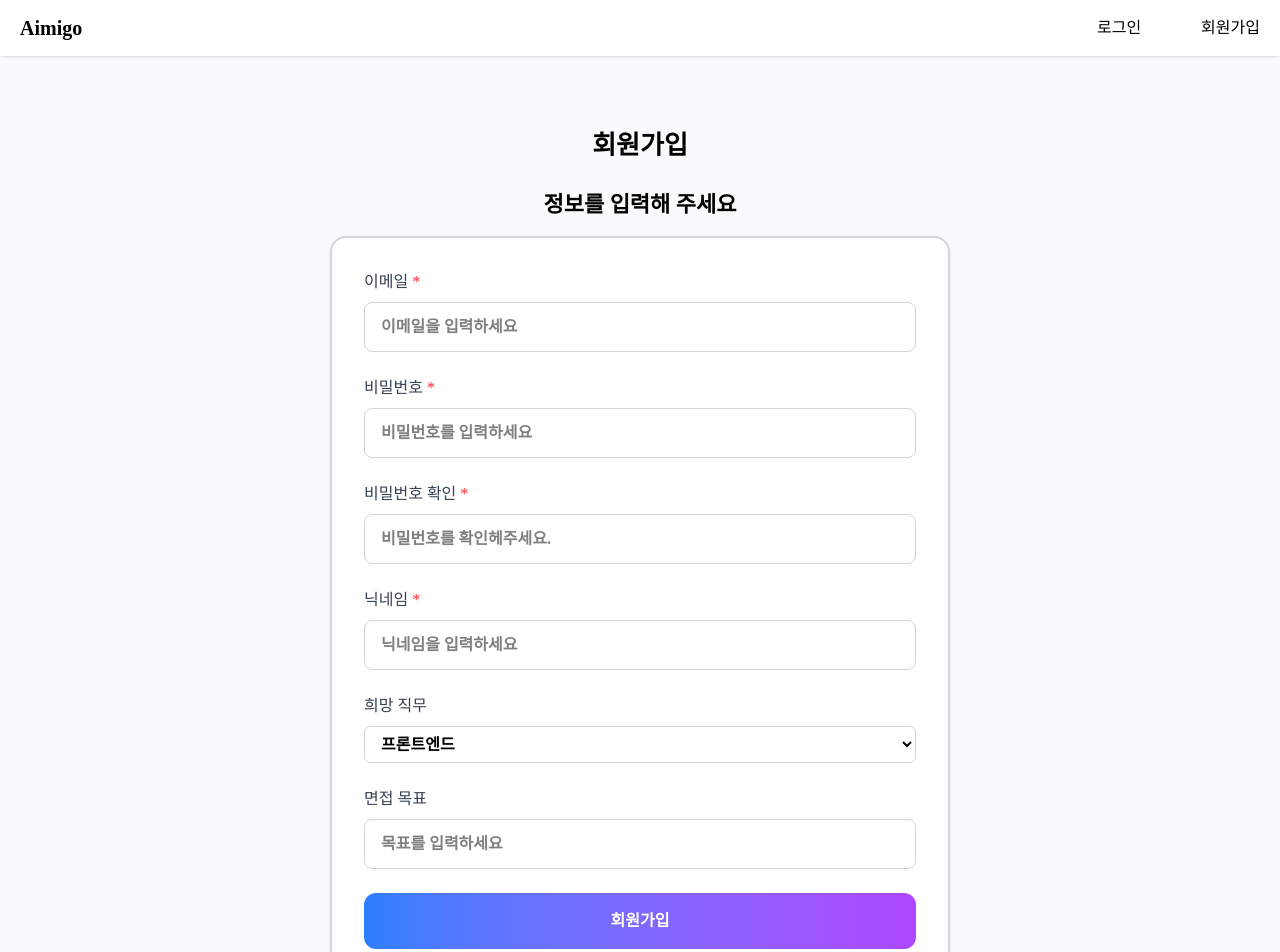
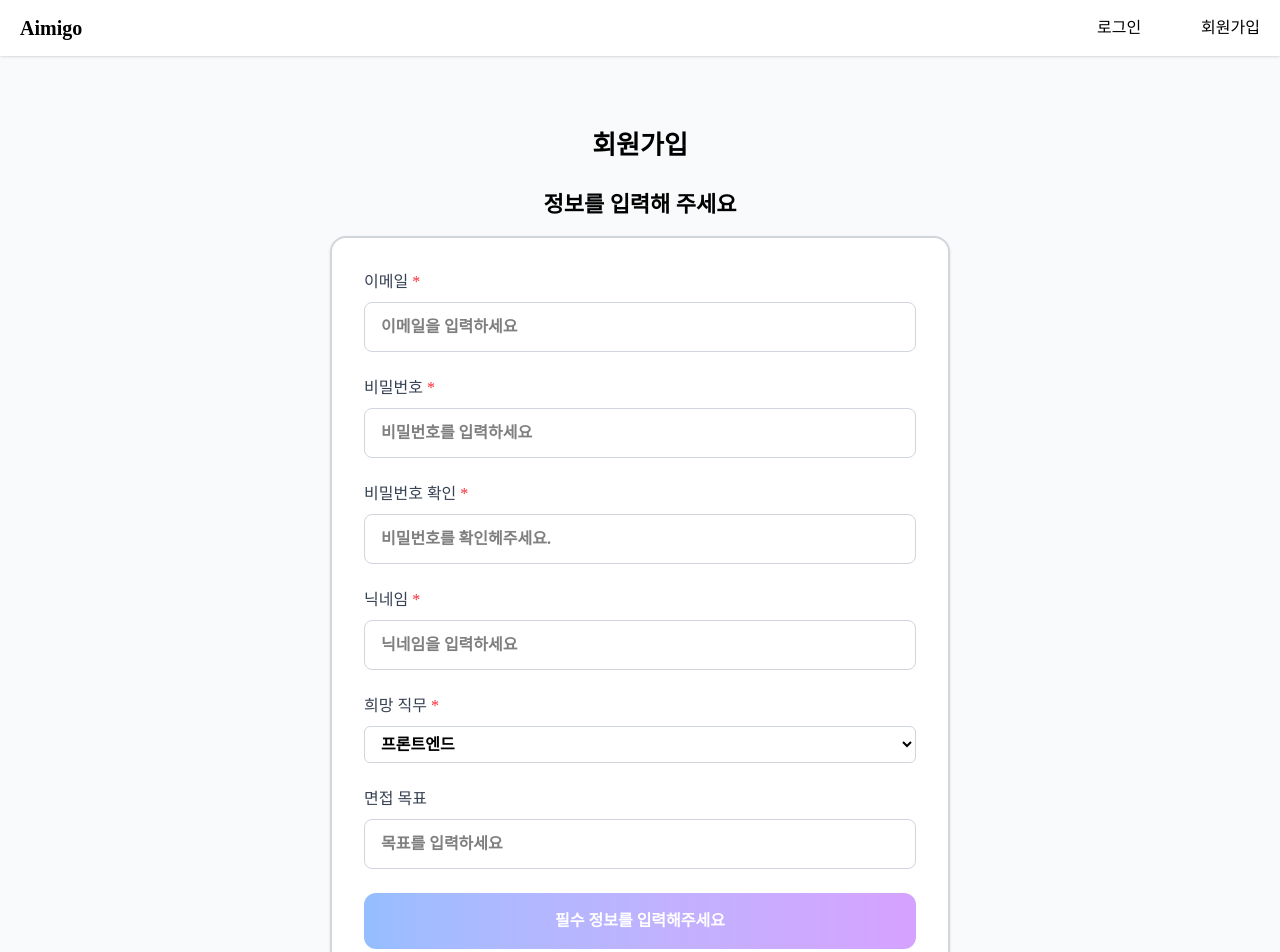
Before and after one commit to ydsic/my_interview_mate, a React (Vite) app: page /signup in a window 1280 px wide. Shown: the top 952 px of the page. Built offline with nearby package versions, Linux system fonts and the light colour scheme; a web font is replaced by a local one.

Commit message:
feat: 회원가입 시 중복된 이메일 입력 시 에러메세지 표시 및 회원가입 유효성 검사 로직 수정

```diff
--- a/src/api/authAPI.ts
+++ b/src/api/authAPI.ts
@@ -1,4 +1,47 @@
 import { supabase } from '../supabaseClient';
+
+// 이메일 중복 체크 함수 (Edge Function 사용)
+export async function checkEmailExists(email: string): Promise<boolean> {
+  try {
+    const { data, error } = await supabase.functions.invoke(
+      'check-email-exists',
+      {
+        body: { email },
+      },
+    );
+
+    if (error) {
+      console.error('이메일 중복 체크 오류:', error);
+      return false;
+    }
+
+    return data?.emailExists || false;
+  } catch (error) {
+    console.error('이메일 중복 체크 중 오류 발생:', error);
+    return false;
+  }
+}
+
+// 더 간단한 방법: user 테이블에서 직접 확인 (RLS 정책 고려)
+export async function checkEmailExistsLocal(email: string): Promise<boolean> {
+  try {
+    const { data, error } = await supabase
+      .from('user')
+      .select('user_id')
+      .eq('user_id', email)
+      .maybeSingle();
+
+    if (error) {
+      console.error('이메일 중복 체크 오류:', error);
+      return false;
+    }
+
+    return !!data;
+  } catch (error) {
+    console.error('이메일 중복 체크 중 오류 발생:', error);
+    return false;
+  }
+}
 
 export async function signUpUser({
   userId,
--- a/src/page/SignupPage.tsx
+++ b/src/page/SignupPage.tsx
@@ -1,4 +1,4 @@
-import { useState } from 'react';
+import { useState, useCallback, useRef, useEffect } from 'react';
 import { SubmitButton } from '../components/common/Button';
 import {
   H1_big_title,
@@ -7,7 +7,7 @@ import {
 } from '../components/common/HTagStyle';
 import { Link, useNavigate } from 'react-router-dom';
 import Input from '../components/common/Input';
-import { validateField } from '../utils/validation';
+import { validateField, validateEmailAsync } from '../utils/validation';
 import { signUpUser } from '../api/authAPI';
 import { useToast } from '../hooks/useToast';
 
@@ -49,8 +49,61 @@ export default function SignupPage() {
   });
 
   const [loading, setLoading] = useState(false);
+  const [emailChecking, setEmailChecking] = useState(false);
+  const emailCheckTimeoutRef = useRef<NodeJS.Timeout | null>(null);
   const navigate = useNavigate();
   const toast = useToast();
+
+  // 컴포넌트 언마운트 시 타이머 정리
+  useEffect(() => {
+    return () => {
+      if (emailCheckTimeoutRef.current) {
+        clearTimeout(emailCheckTimeoutRef.current);
+      }
+    };
+  }, []);
+
+  // 폼 유효성 검사 - 모든 필수 필드가 채워져 있고 오류가 없는지 확인
+  const isFormValid = () => {
+    // 필수 필드 체크
+    const requiredFields = [
+      'userId',
+      'password',
+      'confirmPassword',
+      'nickname',
+    ];
+    const hasRequiredValues = requiredFields.every(
+      (field) => formData[field as keyof FormDataType].trim() !== '',
+    );
+
+    // 오류 체크 (필수 필드만)
+    const hasErrors = requiredFields.some(
+      (field) => formErrors[field as keyof FormErrors] !== null,
+    );
+
+    // 이메일 중복 체크 중이 아닌지 확인
+    return hasRequiredValues && !hasErrors && !emailChecking;
+  };
+
+  // 이메일 중복 체크 함수 (debounced)
+  const checkEmailDuplicate = useCallback(async (email: string) => {
+    if (!email || !/\S+@\S+\.\S+/.test(email)) {
+      return;
+    }
+
+    setEmailChecking(true);
+    try {
+      const error = await validateEmailAsync(email);
+      setFormErrors((prev) => ({
+        ...prev,
+        userId: error,
+      }));
+    } catch (error) {
+      console.error('이메일 중복 체크 실패:', error);
+    } finally {
+      setEmailChecking(false);
+    }
+  }, []);
 
   const handleChange = (
     e: React.ChangeEvent<HTMLInputElement | HTMLSelectElement>,
@@ -60,6 +113,35 @@ export default function SignupPage() {
     setFormData((prev) => {
       const updated = { ...prev, [name]: value };
 
+      // 이메일 필드의 경우 실시간 중복 체크
+      if (name === 'userId') {
+        // 기본 형식 검증
+        const basicError = validateField(name, value);
+
+        setFormErrors((prevErrors) => ({
+          ...prevErrors,
+          [name]: basicError,
+        }));
+
+        // 이전 타이머가 있다면 클리어
+        if (emailCheckTimeoutRef.current) {
+          clearTimeout(emailCheckTimeoutRef.current);
+        }
+
+        // 기본 형식이 올바르고 빈 값이 아닌 경우에만 중복 체크 (500ms 지연)
+        if (!basicError && value.trim()) {
+          emailCheckTimeoutRef.current = setTimeout(() => {
+            checkEmailDuplicate(value);
+          }, 500);
+        } else if (basicError) {
+          // 형식 오류가 있으면 중복 체크 중단
+          setEmailChecking(false);
+        }
+
+        return updated;
+      }
+
+      // 다른 필드들의 기존 로직
       const error = validateField(name, value, {
         password: name === 'confirmPassword' ? prev.password : value,
       });
@@ -98,13 +180,21 @@ export default function SignupPage() {
 
   const handleSignup = async (e: React.FormEvent<HTMLFormElement>) => {
     e.preventDefault();
-    if (loading) return;
+    if (loading || !isFormValid()) return;
 
+    // 이메일 중복 체크가 진행 중이면 대기
+    if (emailChecking) {
+      toast('이메일 확인 중입니다. 잠시만 기다려주세요.', 'info');
+      return;
+    }
+
+    // 필수 필드 재검증
     if (!formData.password || !formData.nickname || !formData.userId) {
       toast('비밀번호, 닉네임, 이메일을 모두 입력하세요.', 'error');
       return;
     }
 
+    // 오류 상태 재검증
     const hasError = Object.values(formErrors).some((error) => error != null);
     if (hasError) {
       toast('입력란을 다시 확인해주세요!', 'error');
@@ -147,6 +237,9 @@ export default function SignupPage() {
         <div>
           <label className="flex font-medium text-gray-700 mb-2">
             이메일<span className="text-red-500 ml-1">*</span>
+            {emailChecking && (
+              <span className="ml-2 text-sm text-blue-600">확인 중...</span>
+            )}
           </label>
           <H4_placeholder>
             <Input
@@ -212,7 +305,7 @@ export default function SignupPage() {
         </div>
         <div>
           <label className="flex font-medium text-gray-700 mb-2">
-            희망 직무
+            희망 직무 <span className="text-red-500 ml-1">*</span>
           </label>
           <H4_placeholder>
             <select
@@ -248,10 +341,16 @@ export default function SignupPage() {
           </H4_placeholder>
         </div>
         <SubmitButton
-          className="w-full py-4 bg-gradient-to-r from-blue-500 to-purple-500 text-white font-semibold rounded-lg"
-          isDisabled={loading}
+          className="w-full py-4 bg-gradient-to-r from-blue-500 to-purple-500 text-white font-semibold rounded-lg disabled:opacity-50 disabled:cursor-not-allowed transition-opacity"
+          isDisabled={loading || !isFormValid()}
         >
-          {loading ? '회원가입 중...' : '회원가입'}
+          {loading
+            ? '회원가입 중...'
+            : emailChecking
+              ? '이메일 확인 중...'
+              : !isFormValid()
+                ? '필수 정보를 입력해주세요'
+                : '회원가입'}
         </SubmitButton>
         <div className="mt-6 text-center">
           <span className="text-gray-600">이미 계정이 있으신가요? </span>
--- a/src/utils/validation.ts
+++ b/src/utils/validation.ts
@@ -1,3 +1,28 @@
+import { checkEmailExists } from '../api/authAPI';
+
+// 비동기 이메일 검증 함수
+export async function validateEmailAsync(
+  email: string,
+): Promise<string | null> {
+  // 기본 형식 검증
+  if (!/\S+@\S+\.\S+/.test(email)) {
+    return '이메일 형식이 올바르지 않습니다.';
+  }
+
+  // 이메일 중복 체크
+  try {
+    const emailExists = await checkEmailExists(email);
+    if (emailExists) {
+      return '이미 가입된 이메일입니다.';
+    }
+  } catch (error) {
+    console.error('이메일 중복 체크 오류:', error);
+    // 네트워크 오류 등의 경우 검증을 통과시킴 (회원가입 시에 다시 체크됨)
+  }
+
+  return null;
+}
+
 export function validateField(
   name: string,
   value: string,
@@ -5,11 +30,15 @@ export function validateField(
 ): string | null {
   switch (name) {
     case 'email':
+    case 'userId': // userId는 이메일로 사용되므로 동일한 검증 적용
       return /\S+@\S+\.\S+/.test(value)
         ? null
         : '이메일 형식이 올바르지 않습니다.';
 
     case 'password': {
+      if (!value.trim()) {
+        return '비밀번호를 입력해주세요.';
+      }
       const passwordRegex =
         /^(?=.*[A-Za-z])(?=.*\d)(?=.*[!@#$%^&*()_+[\]{};':"\\|,.<>/?]).{8,}$/;
       return passwordRegex.test(value)
@@ -18,6 +47,9 @@ export function validateField(
     }
 
     case 'confirmPassword':
+      if (!value.trim()) {
+        return '비밀번호 확인을 입력해주세요.';
+      }
       return value === relatedValues?.password
         ? null
         : '비밀번호가 일치하지 않습니다.';
```
